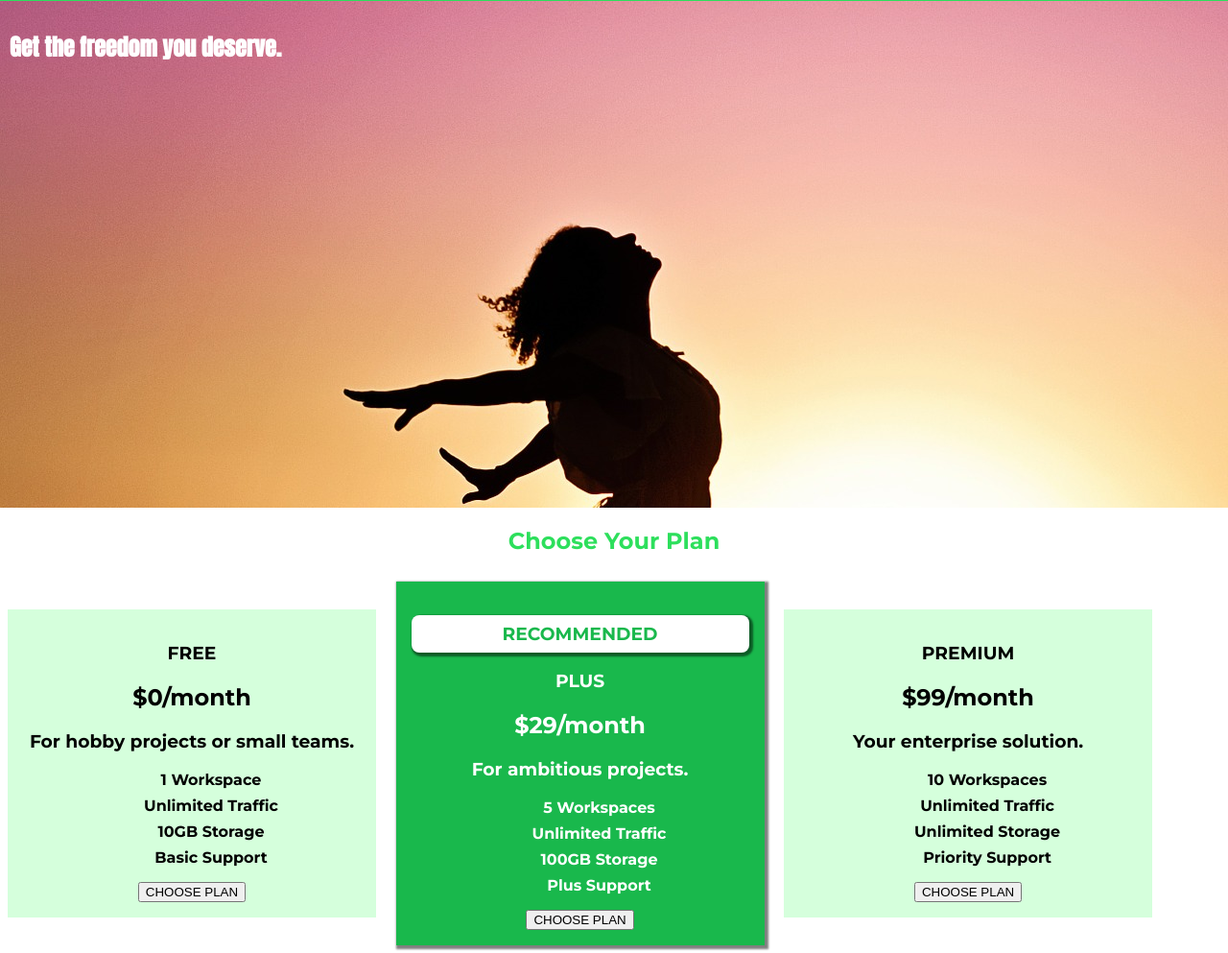
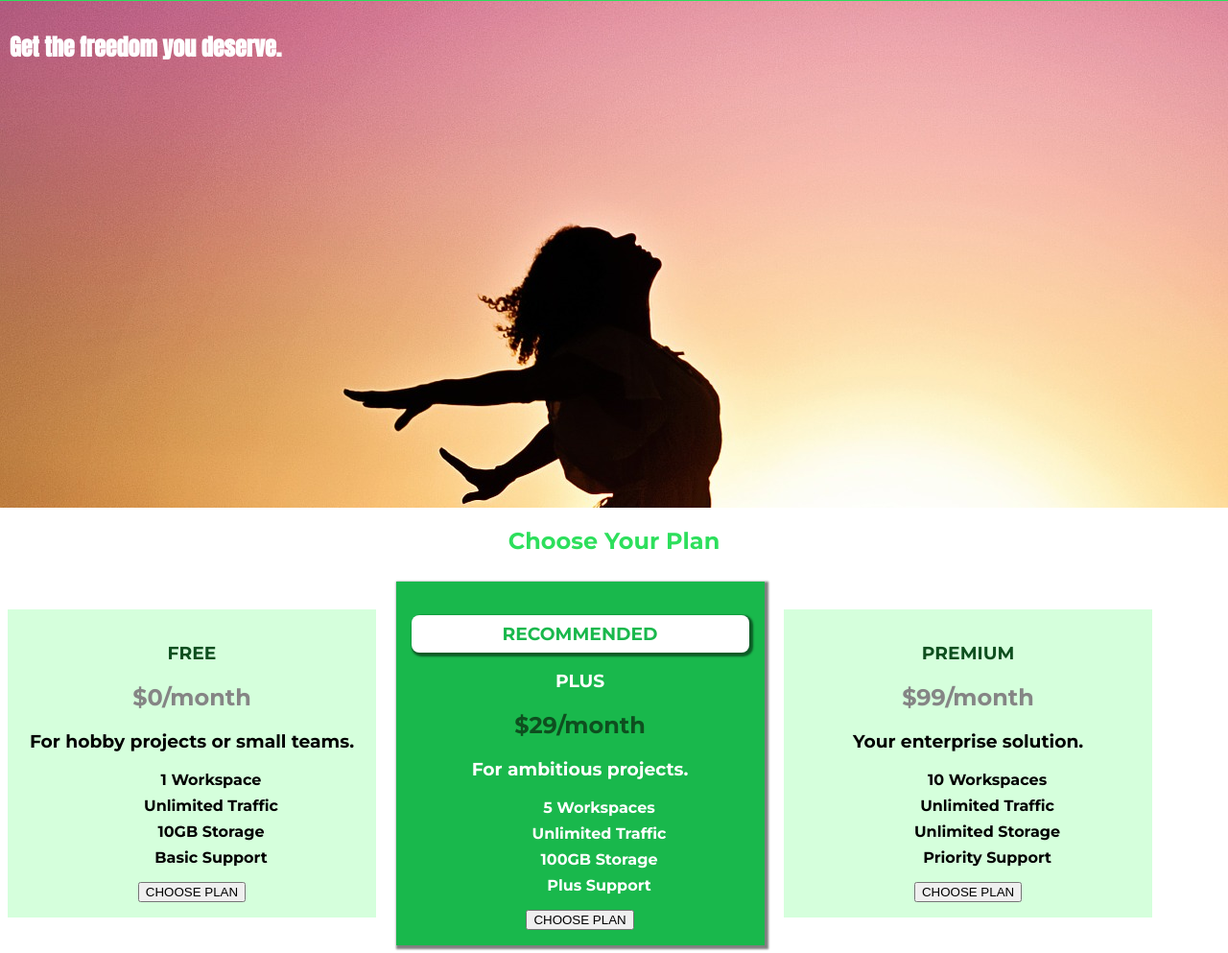
Before and after one commit to sdelane2/css-playground, a plain HTML site: page index.html in a window 1280 px wide. Shown: the part 42-1035 px from the top of the page at 96% size. Drawn offline with Linux system fonts and the light colour scheme.

Commit message:
title and price styling

```diff
--- a/index.html
+++ b/index.html
@@ -41,8 +41,8 @@
             <h1 class="section-title">Choose Your Plan</h1>
             <div>
                 <article class="plan">
-                    <h1>FREE</h1>
-                    <h2>$0/month</h2>
+                    <h1 class="plan__title">FREE</h1>
+                    <h2 class="plan__price">$0/month</h2>
                     <h3>For hobby projects or small teams.</h3>
                     <ul class="plan__features">
                         <li>1 Workspace</li>
@@ -56,8 +56,8 @@
                 </article>
                 <article class=" plan plan--highlighted">
                     <h1 class="plan__annotation">RECOMMENDED</h1>
-                    <h1>PLUS</h1>
-                    <h2>$29/month</h2>
+                    <h1 class="plan__title">PLUS</h1>
+                    <h2 class="plan__price">$29/month</h2>
                     <h3>For ambitious projects.</h3>
                     <ul class="plan__features">
                         <li>5 Workspaces</li>
@@ -70,8 +70,8 @@
                     </div>
                 </article>
                 <article class="plan">
-                    <h1>PREMIUM</h1>
-                    <h2>$99/month</h2>
+                    <h1 class="plan__title">PREMIUM</h1>
+                    <h2 class="plan__price">$99/month</h2>
                     <h3>Your enterprise solution.</h3>
                     <ul class="plan__features">
                         <li>10 Workspaces</li>
--- a/styles.css
+++ b/styles.css
@@ -113,6 +113,22 @@ body {
 
 }
 
+.plan__title{
+    color: #0e4f1f
+}
+
+.plan__price{
+    color: rgb(133, 133, 133)
+}
+
+.plan--highlighted .plan__price{
+    color: #0e4f1f
+}
+
+.plan--highlighted .plan__title{
+    color: white;
+
+}
 .plan__features {
     list-style-type: none;
 }
```
